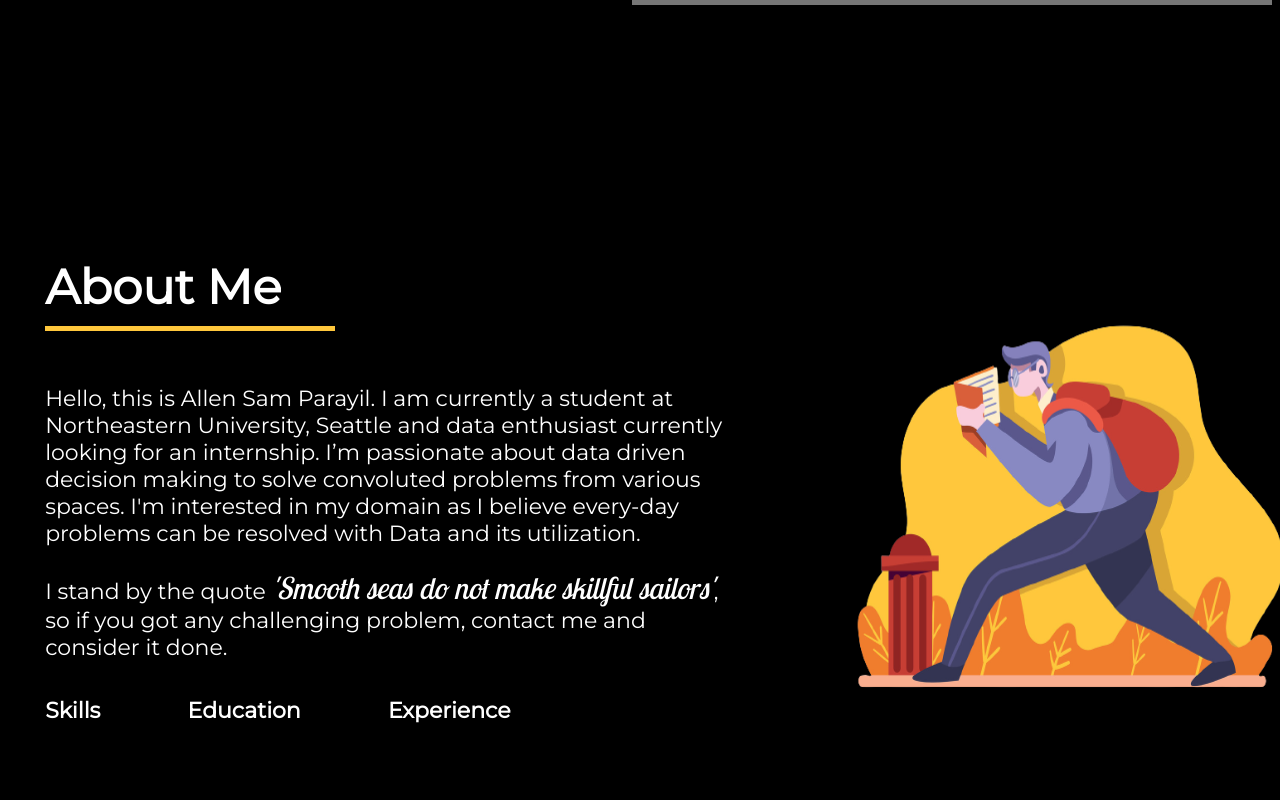
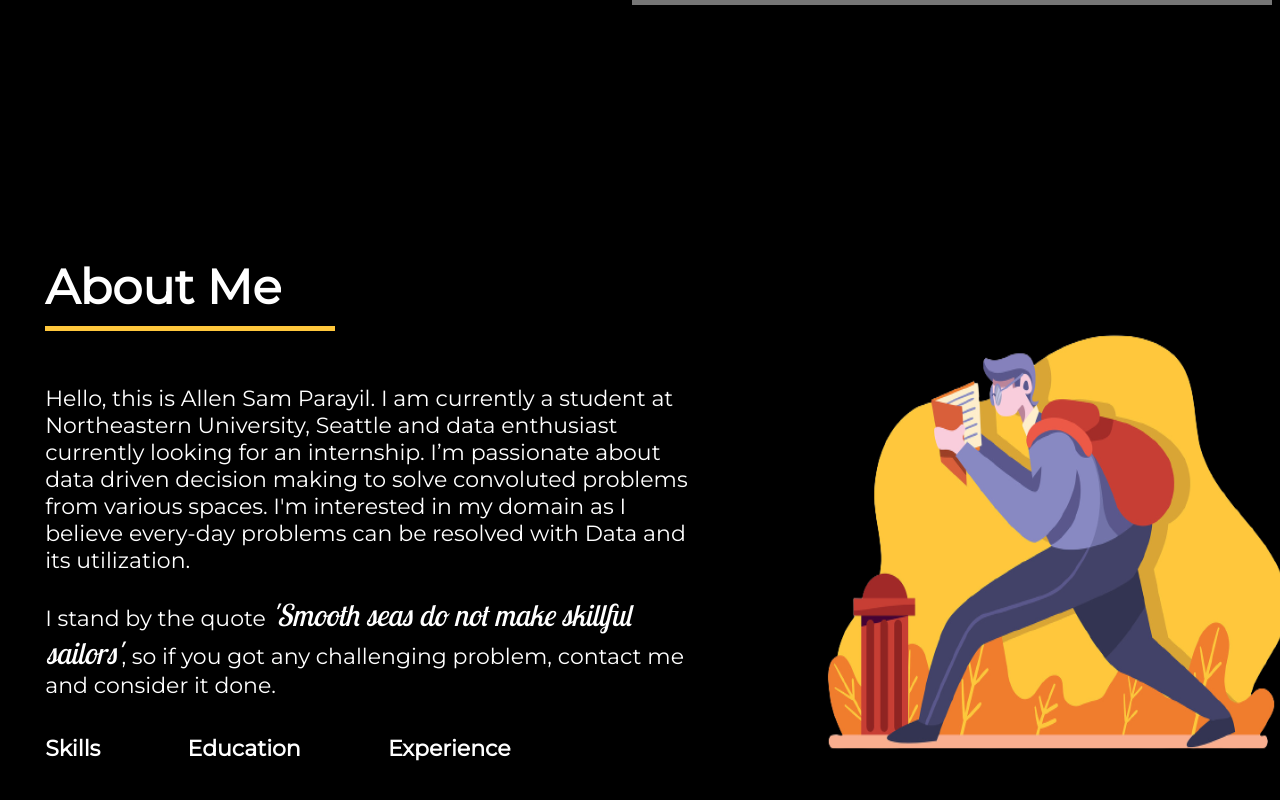
Before and after one commit to qwerty-loops/qwerty-loops.github.io, a website: page index.html in a window 1280 px wide. Shown: the part 743-1543 px from the top of the page. Drawn offline with nearby package versions, Linux system fonts and the light colour scheme; grey boxes are pictures that could not be loaded.

Commit message:
Update index.html

```diff
--- a/index.html
+++ b/index.html
@@ -137,7 +137,7 @@
 
     </div>
     <div style="margin-left: 1%; position: relative; ">
-      <img src="./images/AboutMe.png" id="eduImg" style="overflow: hidden;width: 90%;height: 70%;margin-left: 20%;" alt="imgage not found">
+      <img src="./images/AboutMe.png" id="eduImg" style="overflow: hidden;width: 90%;height: 80%;margin-left: 20%;" alt="imgage not found">
     </div>
   </div>
 
```
